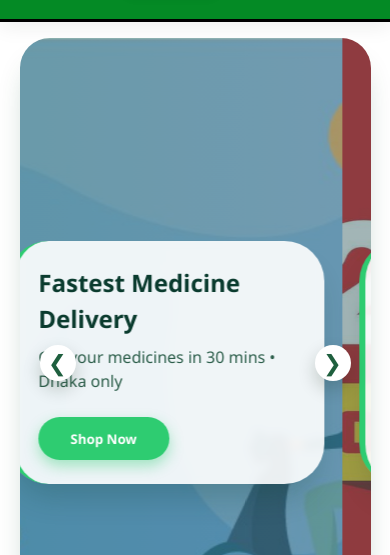
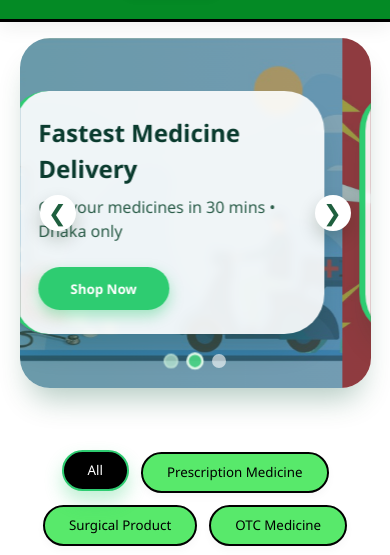
Before and after one commit to masud2006/pharmacydemo01, a plain HTML site: page index.html in a window 390 px wide. Shown: the part 289-844 px from the top of the page. Drawn offline with Linux system fonts and the light colour scheme.

Commit message:
Refactor responsive styles for mobile and tablet

```diff
--- a/responsive.css
+++ b/responsive.css
@@ -1,5 +1,9 @@
 /* Mobile (max-width: 600px) */
 @media (max-width: 600px) {
+    .slide {
+        height: 350px;  /* or 300px */
+    }}
+
     .header-container {
         flex-direction: column;
         align-items: stretch;
@@ -35,7 +39,7 @@
     .about p { font-size: 1rem; padding: 1.5rem; }
 
     .cart-panel { width: 300px; }
-}
+
 
 /* Tablet (601px - 992px) */
 @media (min-width: 601px) and (max-width: 992px) {
```
